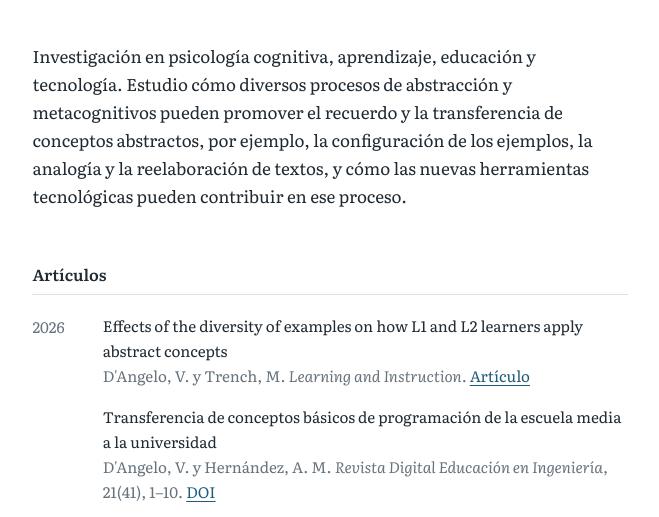
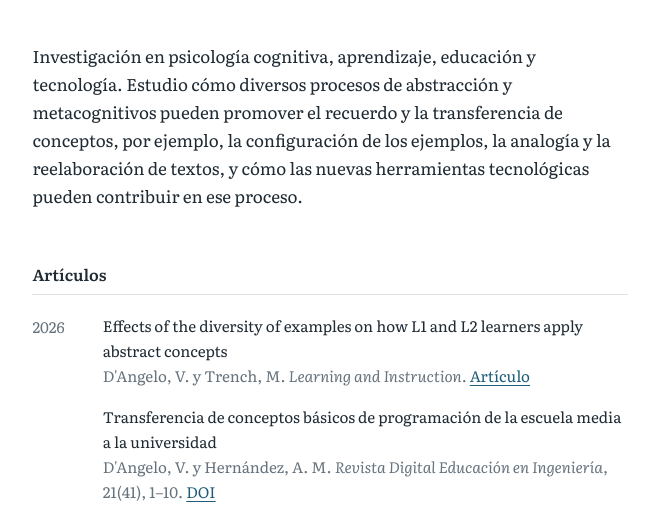
Before and after one commit to verodang/verodang.github.io, a plain HTML site: page index.html in a window 1280 px wide. Shown: the part 207-724 px from the top of the page, without its empty margins (310-969 px from the left). Drawn offline with Linux system fonts and the light colour scheme.

Commit message:
Update index.html

```diff
--- a/index.html
+++ b/index.html
@@ -70,7 +70,7 @@
     <img class="foto" src="foto.jpg" alt="Retrato de Verónica D'Angelo">
   </header>
 
-  <p class="intro">Investigación en psicología cognitiva, aprendizaje, educación y tecnología. Estudio cómo diversos procesos de abstracción y metacognitivos pueden promover el recuerdo y la transferencia de conceptos abstractos, por ejemplo, la configuración de los ejemplos, la analogía y la reelaboración de textos, y cómo las nuevas herramientas tecnológicas pueden contribuir en ese proceso.</p>
+  <p class="intro">Investigación en psicología cognitiva, aprendizaje, educación y tecnología. Estudio cómo diversos procesos de abstracción y metacognitivos pueden promover el recuerdo y la transferencia de conceptos, por ejemplo, la configuración de los ejemplos, la analogía y la reelaboración de textos, y cómo las nuevas herramientas tecnológicas pueden contribuir en ese proceso.</p>
 
   <!-- Para agregar un trabajo: copiá un <li>...</li> completo dentro del año que corresponda.
        Para agregar un año: copiá un bloque <div class="anio">...</div> entero. -->
```
